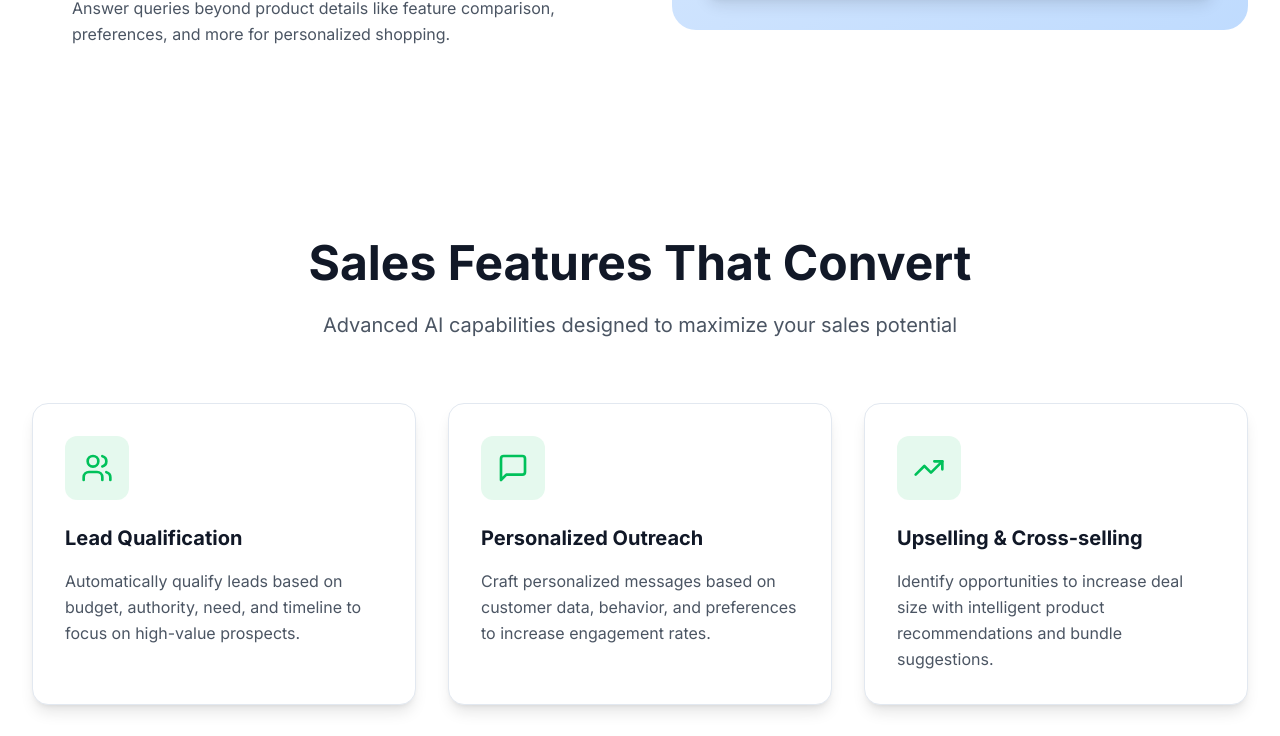
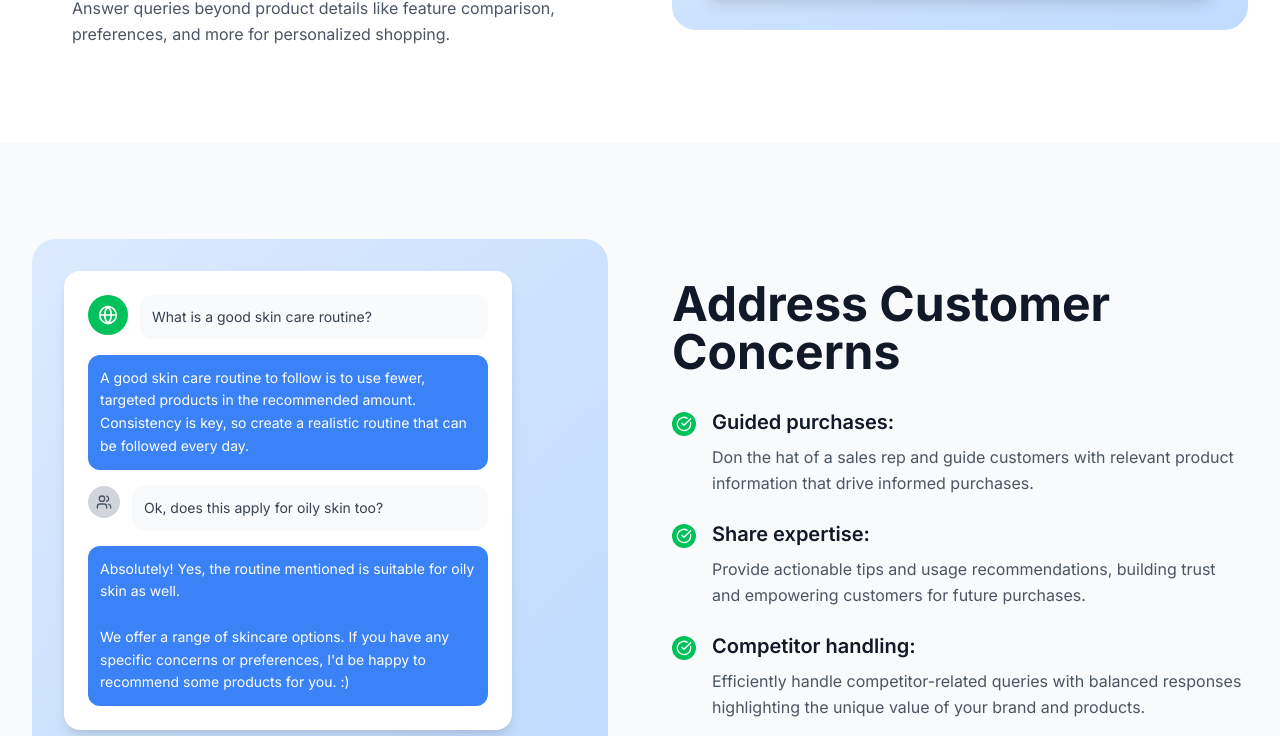
Before and after one commit to bscube/evergrow-ai-site-builder, a React (Vite) app: page /ai-agents/sales in a window 1280 px wide. Shown: the part 1996-2732 px from the top of the page. Built offline with nearby package versions, Linux system fonts and the light colour scheme.

Commit message:
Add new section
Added a new section before the "Sales Features That Convert" section.

```diff
--- a/src/pages/ai-agents/Sales.tsx
+++ b/src/pages/ai-agents/Sales.tsx
@@ -255,6 +255,95 @@ const Sales = () => {
         </div>
       </section>
 
+      {/* Address Customer Concerns Section */}
+      <section className="py-24 bg-grey-50">
+        <div className="max-w-7xl mx-auto px-4 sm:px-6 lg:px-8">
+          <div className="grid grid-cols-1 lg:grid-cols-2 gap-16 items-center">
+            <div className="relative">
+              <div className="bg-gradient-to-br from-blue-100 to-blue-200 rounded-3xl p-8 relative overflow-hidden">
+                <div className="bg-white rounded-2xl p-6 shadow-lg max-w-md">
+                  <div className="flex items-start gap-3 mb-4">
+                    <div className="w-10 h-10 bg-brand-green-500 rounded-full flex items-center justify-center flex-shrink-0">
+                      <Globe className="w-5 h-5 text-white" />
+                    </div>
+                    <div className="bg-grey-50 rounded-xl p-3 flex-1">
+                      <p className="text-grey-700 text-sm">What is a good skin care routine?</p>
+                    </div>
+                  </div>
+
+                  <div className="mb-4">
+                    <div className="bg-blue-500 text-white rounded-xl p-3 text-sm leading-relaxed">
+                      A good skin care routine to follow is to use fewer, targeted products in the recommended amount. Consistency is key, so create a realistic routine that can be followed every day.
+                    </div>
+                  </div>
+
+                  <div className="flex items-start gap-3 mb-4">
+                    <div className="w-8 h-8 bg-grey-300 rounded-full flex items-center justify-center flex-shrink-0">
+                      <Users className="w-4 h-4 text-grey-600" />
+                    </div>
+                    <div className="bg-grey-50 rounded-xl p-3 flex-1">
+                      <p className="text-grey-700 text-sm">Ok, does this apply for oily skin too?</p>
+                    </div>
+                  </div>
+
+                  <div>
+                    <div className="bg-blue-500 text-white rounded-xl p-3 text-sm leading-relaxed">
+                      Absolutely! Yes, the routine mentioned is suitable for oily skin as well.
+                      <br /><br />
+                      We offer a range of skincare options. If you have any specific concerns or preferences, I'd be happy to recommend some products for you. :)
+                    </div>
+                  </div>
+                </div>
+              </div>
+            </div>
+
+            <div>
+              <h2 className="text-4xl lg:text-5xl font-bold text-grey-900 mb-8">
+                Address Customer Concerns
+              </h2>
+
+              <div className="space-y-6">
+                <div className="flex items-start gap-4">
+                  <div className="w-6 h-6 bg-brand-green-500 rounded-full flex items-center justify-center flex-shrink-0 mt-1">
+                    <CheckCircle className="w-4 h-4 text-white" />
+                  </div>
+                  <div>
+                    <h3 className="text-xl font-semibold text-grey-900 mb-2">Guided purchases:</h3>
+                    <p className="text-grey-600 leading-relaxed">
+                      Don the hat of a sales rep and guide customers with relevant product information that drive informed purchases.
+                    </p>
+                  </div>
+                </div>
+
+                <div className="flex items-start gap-4">
+                  <div className="w-6 h-6 bg-brand-green-500 rounded-full flex items-center justify-center flex-shrink-0 mt-1">
+                    <CheckCircle className="w-4 h-4 text-white" />
+                  </div>
+                  <div>
+                    <h3 className="text-xl font-semibold text-grey-900 mb-2">Share expertise:</h3>
+                    <p className="text-grey-600 leading-relaxed">
+                      Provide actionable tips and usage recommendations, building trust and empowering customers for future purchases.
+                    </p>
+                  </div>
+                </div>
+
+                <div className="flex items-start gap-4">
+                  <div className="w-6 h-6 bg-brand-green-500 rounded-full flex items-center justify-center flex-shrink-0 mt-1">
+                    <CheckCircle className="w-4 h-4 text-white" />
+                  </div>
+                  <div>
+                    <h3 className="text-xl font-semibold text-grey-900 mb-2">Competitor handling:</h3>
+                    <p className="text-grey-600 leading-relaxed">
+                      Efficiently handle competitor-related queries with balanced responses highlighting the unique value of your brand and products.
+                    </p>
+                  </div>
+                </div>
+              </div>
+            </div>
+          </div>
+        </div>
+      </section>
+
       {/* Features Section */}
       <section className="py-24 bg-white">
         <div className="max-w-7xl mx-auto px-4 sm:px-6 lg:px-8">
```
